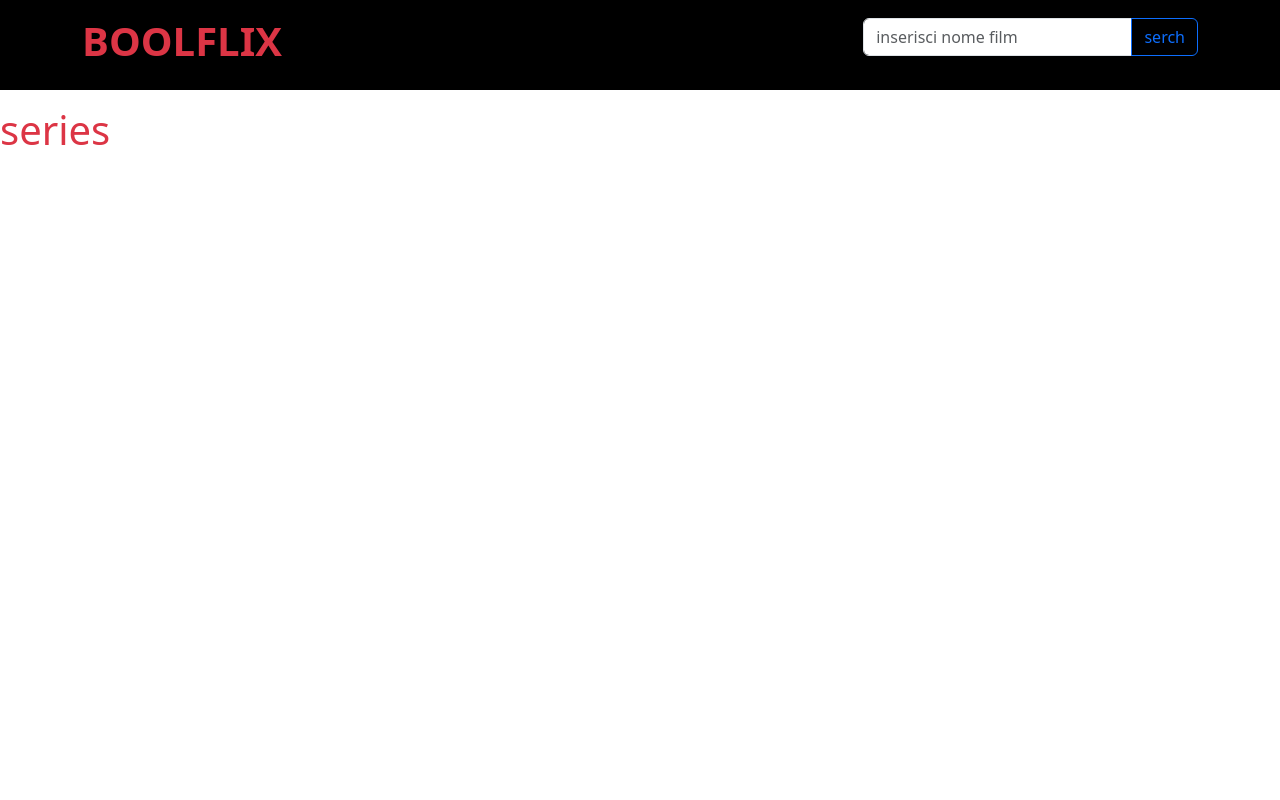
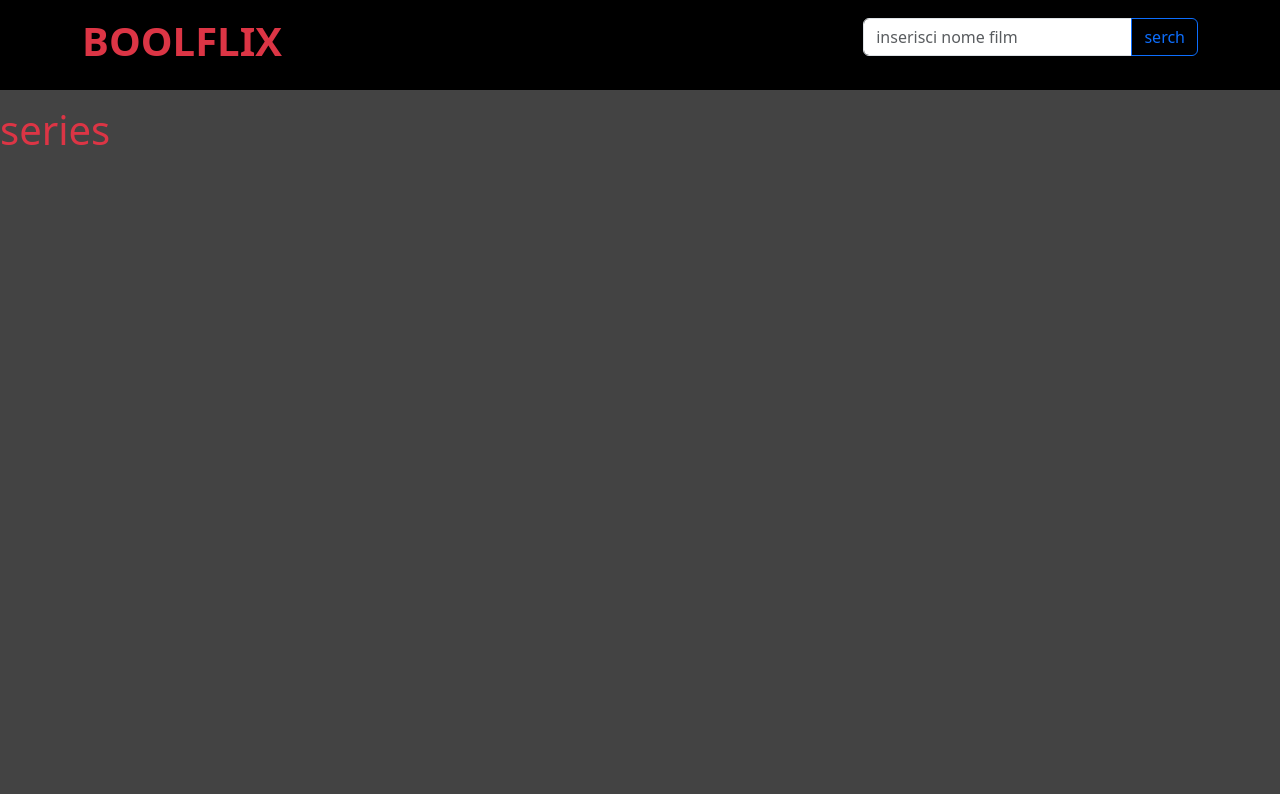
Before and after one commit to Sebastian-ivaniczki/vite-boolflix, a Vue app: page / in a window 1280 px wide. Built offline with nearby package versions, Linux system fonts and the light colour scheme.

Commit message:
added background color

```diff
--- a/src/App.vue
+++ b/src/App.vue
@@ -44,9 +44,17 @@ export default {
 <template>
 
 <AppHeader @searched="searchAll"></AppHeader>
-<AppMain></AppMain>
+<div class="background">
+  <AppMain></AppMain>
+
+</div>
 </template>
 
 <style>
+  .background{
+        background-color: #434343;
+        height: 88vh;
+
+    }
 
 </style>
--- a/src/components/AppMain.vue
+++ b/src/components/AppMain.vue
@@ -24,11 +24,15 @@ export default {
 </script>
 
 <template>
- <card :types="movies"></card>
- <h1 class="text-danger">series</h1>
- <card :type="series"></card>
+    <div>
+        <card :types="movies"></card>
+        <h1 class="text-danger">series</h1>
+        <card :type="series"></card>
+
+    </div>
 </template>
 
 <style scoped>
 
+
 </style>
```
